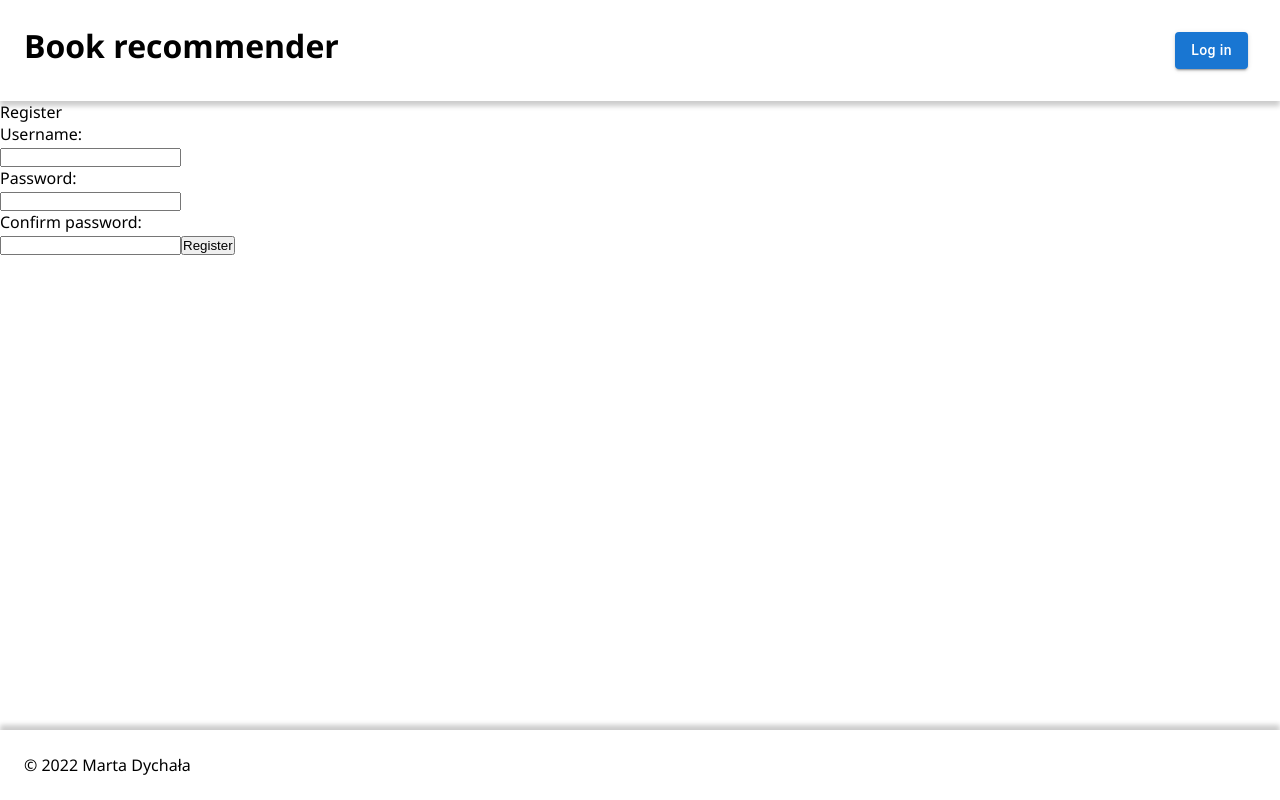
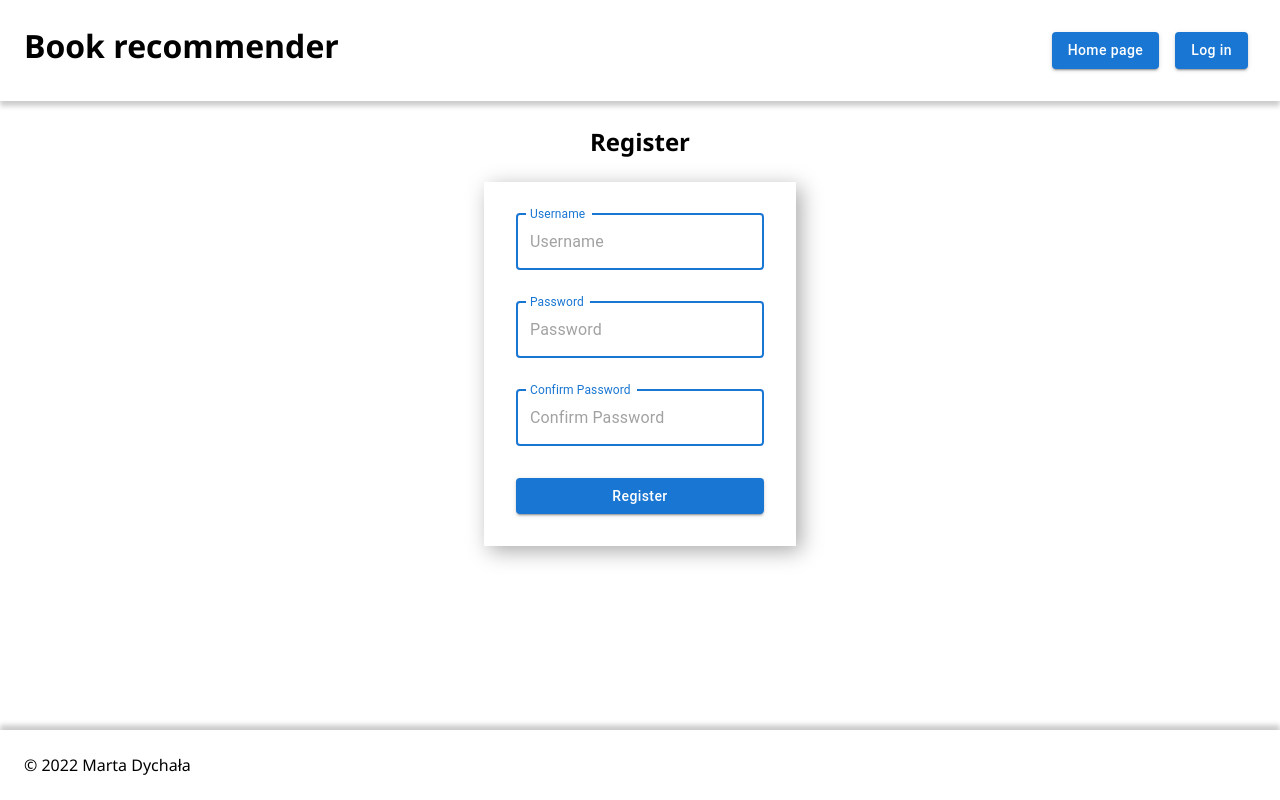
Before and after one commit to mardyc754/book-recommendation, a Next.js app in the folder frontend/: page /register in a window 1280 px wide. Built offline with nearby package versions, Linux system fonts and the light colour scheme.

Commit message:
Styled login, register page, added keys to star ratings

```diff
--- a/frontend/src/components/BookInfo.tsx
+++ b/frontend/src/components/BookInfo.tsx
@@ -41,7 +41,7 @@ const BookInfo = ({ data }: BookInfoProps): JSX.Element => {
           <p>
             Rating: {rating} ({numOfRatings.low})
           </p>
-          <StarRating value={rating} iconSize="small" readOnly />
+          <StarRating bookId={ISBN} value={rating} iconSize="small" readOnly />
         </Stack>
         <Stack sx={{ padding: '32px' }}>
           <Button variant="contained" sx={{ textTransform: 'none' }}>
--- /dev/null
+++ b/frontend/src/components/PageHeader.tsx
@@ -0,0 +1,16 @@
+import Image from 'next/image';
+import styles from '../styles/Home.module.css';
+import PageWrapper from '../components/PageWrapper/PageWrapper';
+import { FormControlLabel, TextField, Button, Stack } from '@mui/material';
+
+const PageHeader = ({ title }: { title: string }): JSX.Element => {
+  return (
+    <Stack>
+      <Stack sx={{ padding: '24px' }} alignItems="center" justifyItems="center">
+        <h2>{title}</h2>
+      </Stack>
+    </Stack>
+  );
+};
+
+export default PageHeader;
--- a/frontend/src/components/PageWrapper/PageWrapper.tsx
+++ b/frontend/src/components/PageWrapper/PageWrapper.tsx
@@ -4,22 +4,19 @@ import Link from 'next/link';
 import Image from 'next/image';
 import { Stack, Box, Button } from '@mui/material';
 import { HeaderButton } from './styles';
-
-// import styles from '../styles/Home.module.css';
+import { useRouter } from 'next/router';
 
 type PageWrapperProps = {
   title?: string;
-  showLoginButton?: boolean;
-  showRegisterButton?: boolean;
   children?: React.ReactNode;
 };
 
 const PageWrapper = ({
-  showLoginButton = true,
-  showRegisterButton = true,
   title = 'Book Recommender',
   children
 }: PageWrapperProps): JSX.Element => {
+  const { pathname } = useRouter();
+
   return (
     <>
       <Head>
@@ -35,7 +32,6 @@ const PageWrapper = ({
           justifyContent="space-between"
           style={{
             padding: '24px',
-            // backgroundColor: '#aaa',
             boxShadow: '0px 5px 5px #ccc'
           }}
         >
@@ -43,13 +39,18 @@ const PageWrapper = ({
             <h1>Book recommender</h1>
           </Box>
           <Stack flexDirection="row">
-            {showLoginButton && (
-              <Link href="login">
+            {pathname !== '/' && (
+              <Link href="/">
+                <HeaderButton variant="contained">Home page</HeaderButton>
+              </Link>
+            )}
+            {pathname !== '/login' && (
+              <Link href="/login">
                 <HeaderButton variant="contained">Log in</HeaderButton>
               </Link>
             )}
-            {showRegisterButton && (
-              <Link href="register">
+            {pathname !== '/register' && (
+              <Link href="/register">
                 <HeaderButton variant="contained">Register</HeaderButton>
               </Link>
             )}
--- a/frontend/src/pages/register.tsx
+++ b/frontend/src/pages/register.tsx
@@ -1,22 +1,60 @@
-import Image from 'next/image';
-import styles from '../styles/Home.module.css';
+import { Grid, Button, TextField, Stack } from '@mui/material';
 import PageWrapper from '../components/PageWrapper/PageWrapper';
+import PageHeader from 'components/PageHeader';
 
 const Register = () => {
   return (
-    <PageWrapper showRegisterButton={false}>
-      <div>
-        <p>Register</p>
-        <form>
-          <p>Username:</p>
-          <input type="text" name="username" />
-          <p>Password:</p>
-          <input type="password" name="password" />
-          <p>Confirm password:</p>
-          <input type="password" name="passwordConfirm" />
-          <input type="button" value="Register" />
-        </form>
-      </div>
+    <PageWrapper>
+      <PageHeader title="Register" />
+      <Stack sx={{ alignItems: 'center' }}>
+        <Stack sx={{ boxShadow: '5px 5px 20px #aaa', padding: '32px' }}>
+          <form
+          // onSubmit={formik.handleSubmit}
+          >
+            <Grid container spacing={4} columns={1} sx={{ display: 'grid' }}>
+              <Grid item xs={1}>
+                <TextField
+                  label="Username"
+                  placeholder="Username"
+                  focused
+                  name="username"
+                  // onChange={formik.handleChange}
+                />
+              </Grid>
+              <Grid item xs={1}>
+                <TextField
+                  label="Password"
+                  placeholder="Password"
+                  name="password"
+                  type="password"
+                  focused
+                  // onChange={formik.handleChange}
+                />
+              </Grid>
+              <Grid item xs={1}>
+                <TextField
+                  label="Confirm Password"
+                  placeholder="Confirm Password"
+                  name="passwordConfirm"
+                  type="password"
+                  focused
+                  // onChange={formik.handleChange}
+                />
+              </Grid>
+              <Grid item xs={1}>
+                <Button
+                  variant="contained"
+                  fullWidth
+                  type="submit"
+                  sx={{ textTransform: 'none' }}
+                >
+                  Register
+                </Button>
+              </Grid>
+            </Grid>
+          </form>
+        </Stack>
+      </Stack>
     </PageWrapper>
   );
 };
```
Also changed, not shown: frontend/src/components/StarRating.tsx (+16 -19 lines), frontend/src/pages/books/[id].tsx (+1 -8 lines), frontend/src/pages/login.tsx (+48 -13 lines).
